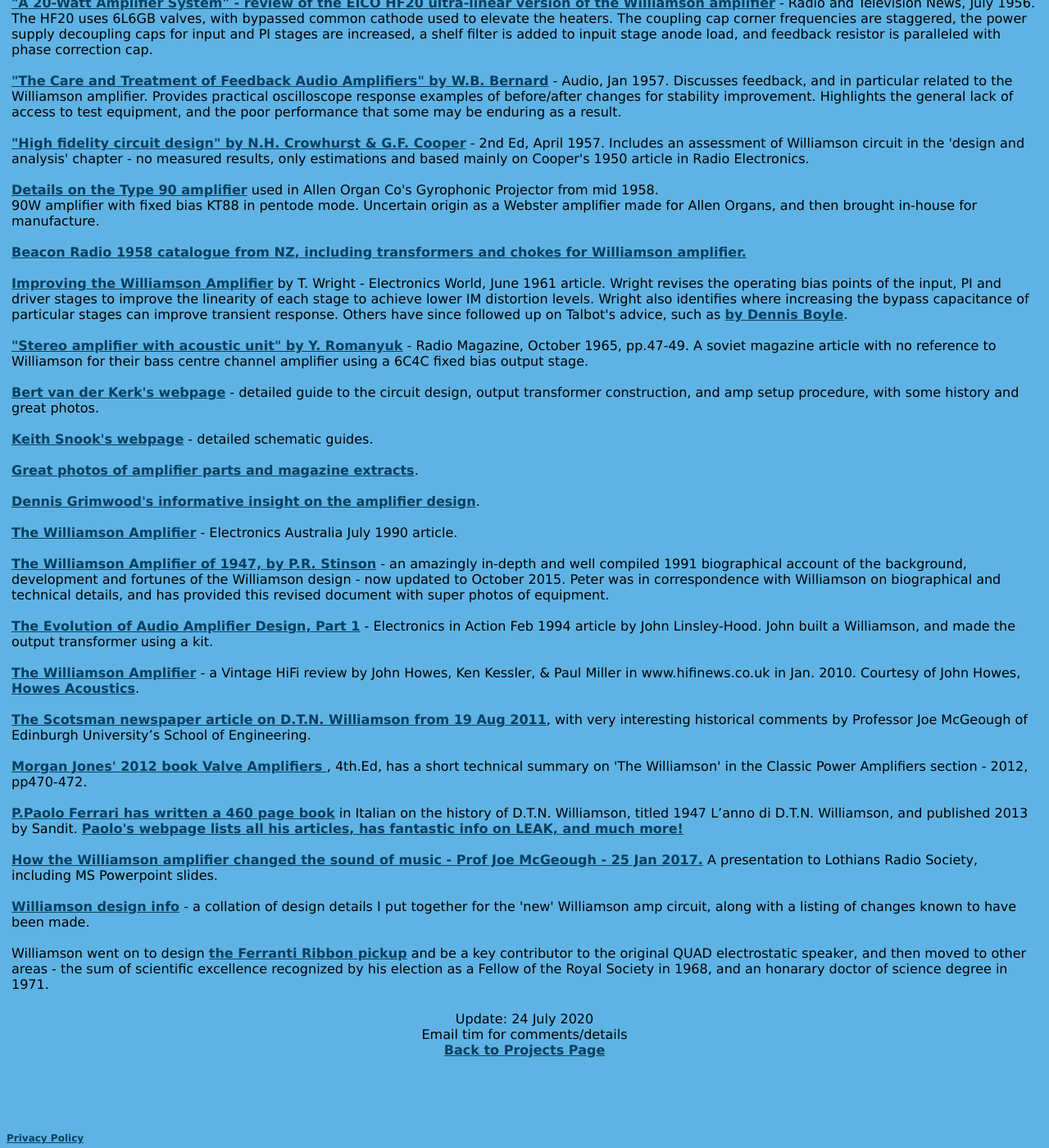
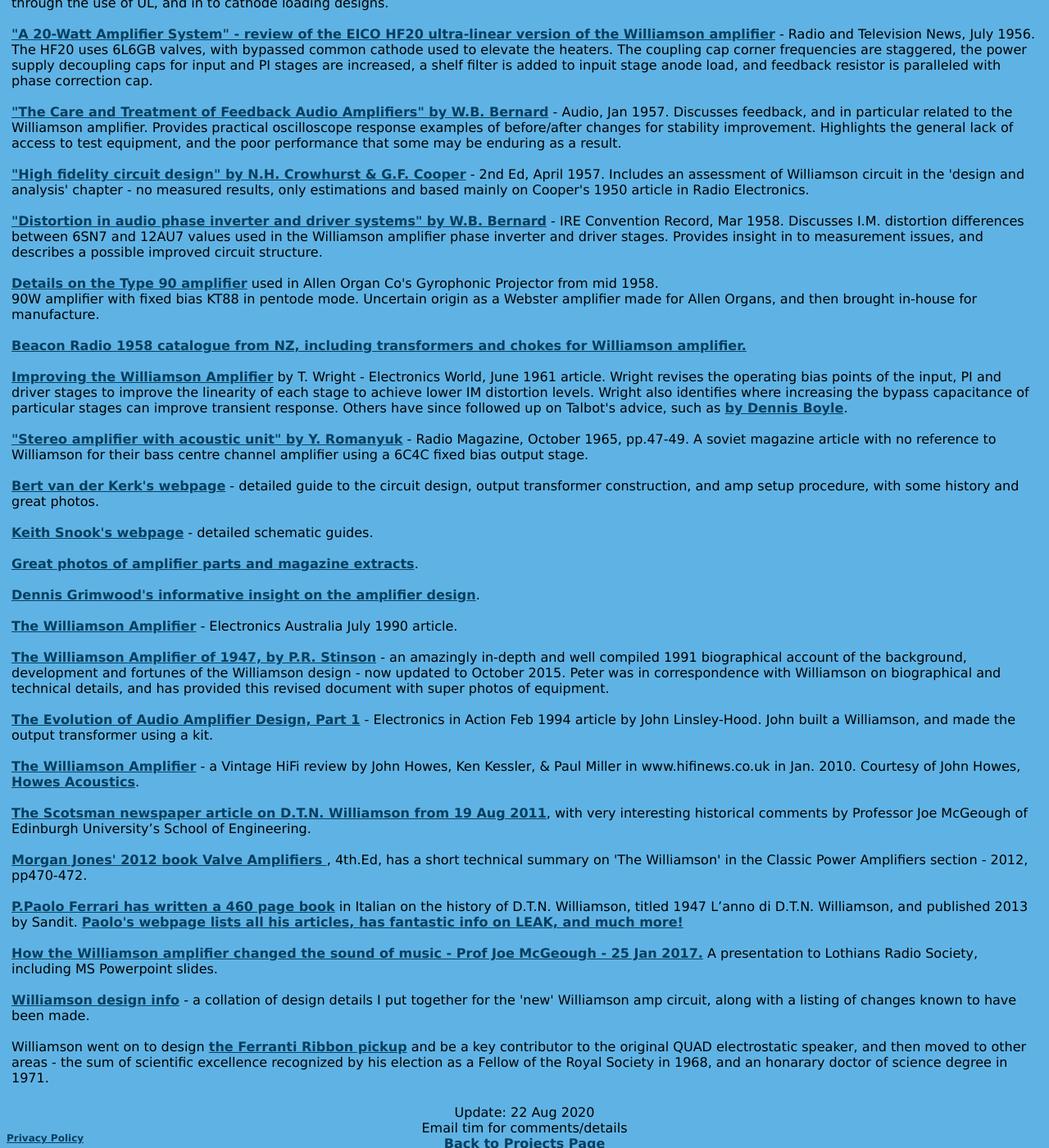
Before and after one commit to michael-robbins/michael-robbins.github.io, a Jekyll site: the page built from projects/Williamson.html, in a window 1280 px wide and 1400 px high, scrolled down 6326 px. Shown: the whole window at 82% size. Built offline with Jekyll 4.4.1, drawn with Linux system fonts in a browser that asks for light colours; some of the changed text lies outside the part shown.

Commit message:
Update Williamson.html

```diff
--- a/projects/Williamson.html
+++ b/projects/Williamson.html
@@ -205,6 +205,8 @@
       <br />
       <a href="http://www.technicalaudio.com/pdf/Gordon_Clark_folder/Stancor_Ultra-Linear_Williamson_Amplifier_w_A-8072_xfmr.pdf">Stancor Ultra-linear Williamson High Fidelity Amplifier using Stancor Ultra-linear Transformer A-8072</a> - 1954 brochure, which indicates over 7,000 of the standard (non-UL) Stancor Williamson amplifiers had been sold by April 1954.
       <br /><br />
+<a href="/static/Freed Bulletin 5402 May 1954.pdf">FREED Transformer Bulletin 5402</a> using FREED transformers and chokes for Williamson amplifier including the KA-10 output transformer.
+      <br /><br />
       Sept 1954, Audio - Versatile control unit for the Williamson, pp 19-21,78, by Charles R. Miller. A series connection of the preamp valve heaters are powered from the Williamson output stage common cathode voltage of 40VDC, and neons are used to avoid voltage limit problems if the heater connection goes open circuit.
       <a href="http://www.americanradiohistory.com/Audio-Magazine.htm">Link.</a>
       <br /><br />
@@ -270,6 +272,9 @@
       <a href="http://www.tubebooks.org/Books/Atwood/Crowhurst%20Cooper%201956%20High%20Fidelity%20Circuit%20Design.pdf">"High fidelity circuit design" by N.H. Crowhurst & G.F. Cooper</a> - 2nd Ed, April 1957.
       Includes an assessment of Williamson circuit in the 'design and analysis' chapter - no measured results, only estimations and based mainly on Cooper's 1950 article in Radio Electronics.
       <br /><br />
+<a href="http://216.92.159.216/Archives/Audio/AudioJournals/Bernard%201958%20Distortion%20in%20Audio%20Phase%20Inverter%20and%20Driver%20Systems.pdf">"Distortion in audio phase inverter and driver systems" by W.B. Bernard</a> - IRE Convention Record, Mar 1958. Discusses I.M. distortion differences between 6SN7 and 12AU7 values used in the Williamson amplifier phase inverter and driver stages.
+      Provides insight in to measurement issues, and describes a possible improved circuit structure.
+        <br /><br />
  <a href="static/Allan Organ type 90 amp.pdf">Details on the Type 90 amplifier</a> used in Allen Organ Co's Gyrophonic Projector from mid 1958. <br />90W amplifier with fixed bias KT88 in pentode mode.  Uncertain origin as a Webster amplifier made for Allen Organs, and then brought in-house for manufacture.
       <br /><br />
   <a href="/static/Beacon%20Radio%201958%20Catalogue.pdf">Beacon Radio 1958 catalogue from NZ, including transformers and chokes for Williamson amplifier.</a>
@@ -317,7 +322,7 @@
   </tr>
   <tr>
     <td align="center">
-       Update: 24 July 2020
+       Update: 22 Aug 2020
        <br />
        Email tim for comments/details
        <br/>
```
